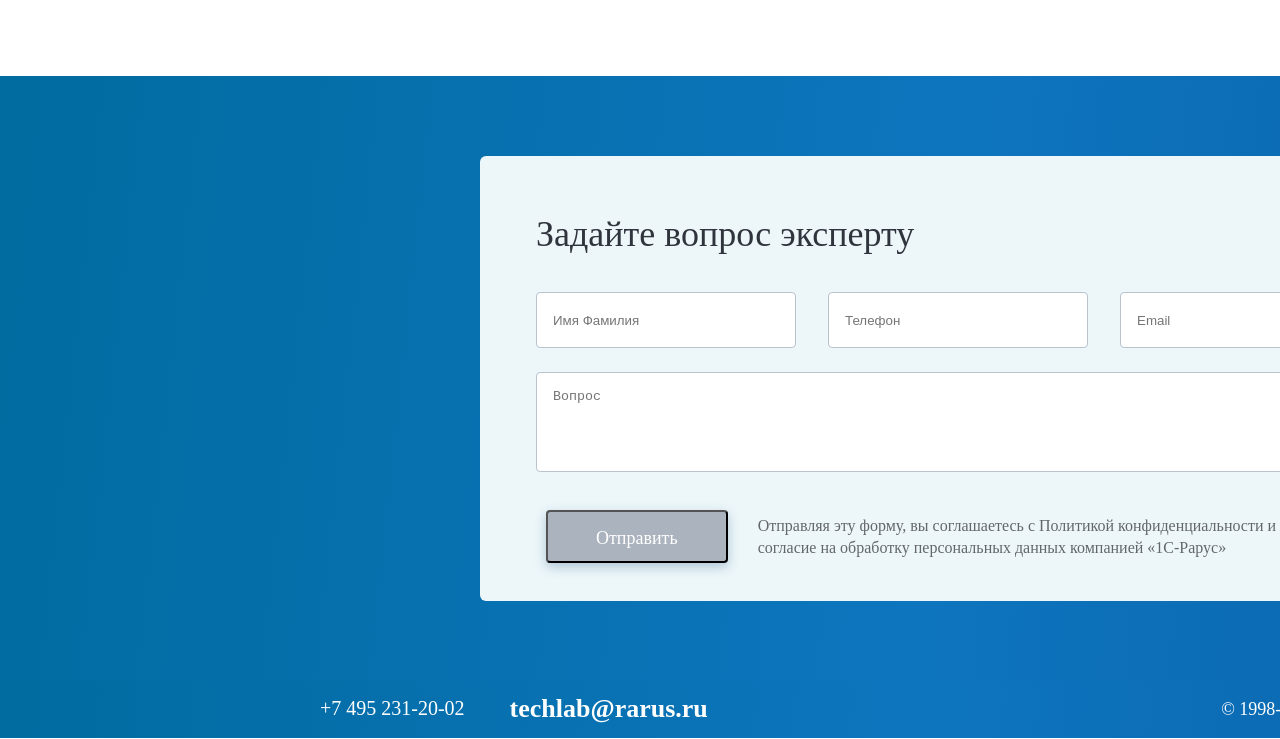
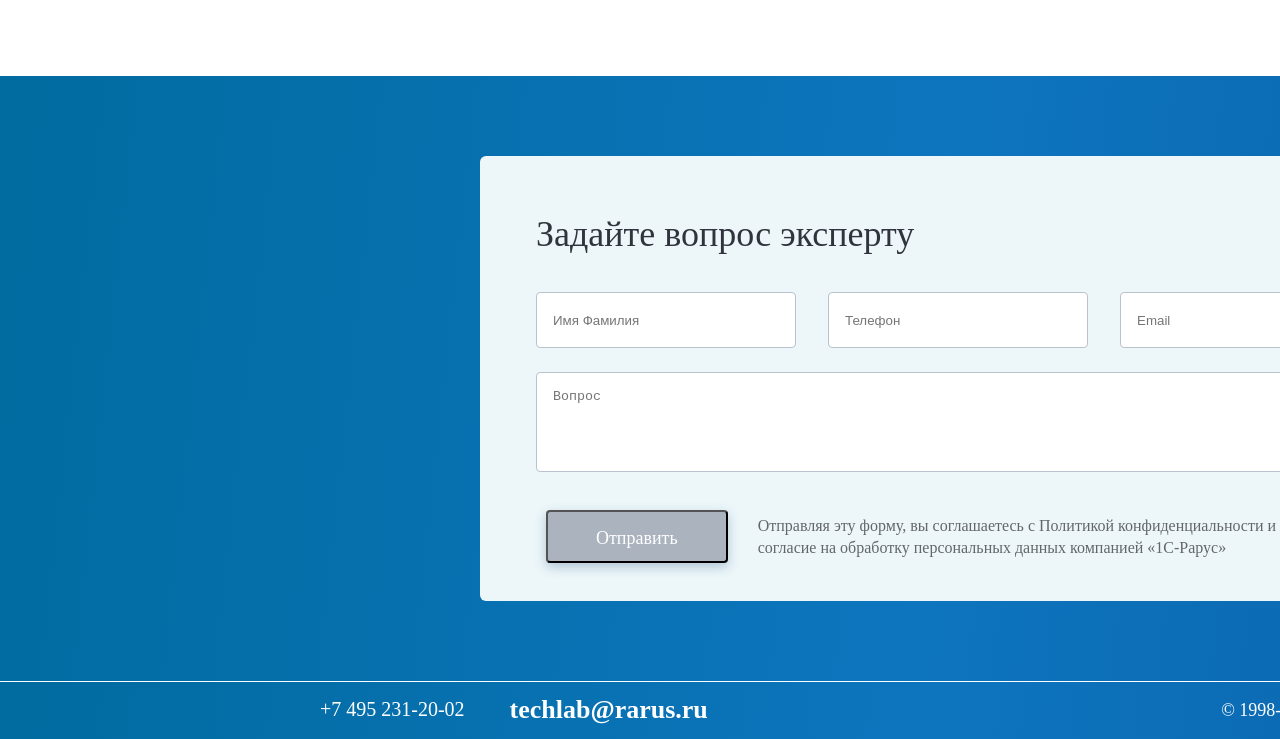
Before and after one commit to NechAnika/TexLab_finish, a plain HTML site: page _fault_tolerance.html in a window 1280 px wide. Shown: the part 1476-2215 px from the top of the page. Drawn offline with Linux system fonts and the light colour scheme.

Commit message:
добавлена горизонтальная линия в футере

```diff
--- a/_fault_tolerance.html
+++ b/_fault_tolerance.html
@@ -167,7 +167,7 @@
 
 </main>
 
-<footer class="footer">
+<footer class="footer footer--line">
 	<div class="footer__container container">
 		<div class="footer__content">
 			<p class="footer__item">
--- a/css/_footer.scss
+++ b/css/_footer.scss
@@ -1,6 +1,11 @@
 .footer{
     background: linear-gradient(96.18deg, #006B9E -2.14%, #0D75BE 48.69%, #095BA3 101.22%);
     height: 100%;
+
+}
+
+.footer--line {
+    border-top: 1px solid #FFFFFF;;
 }
 
 .footer__container {
```
Also changed, not shown: css/style.css, image/Subtract.png (deleted), 1 other file.
